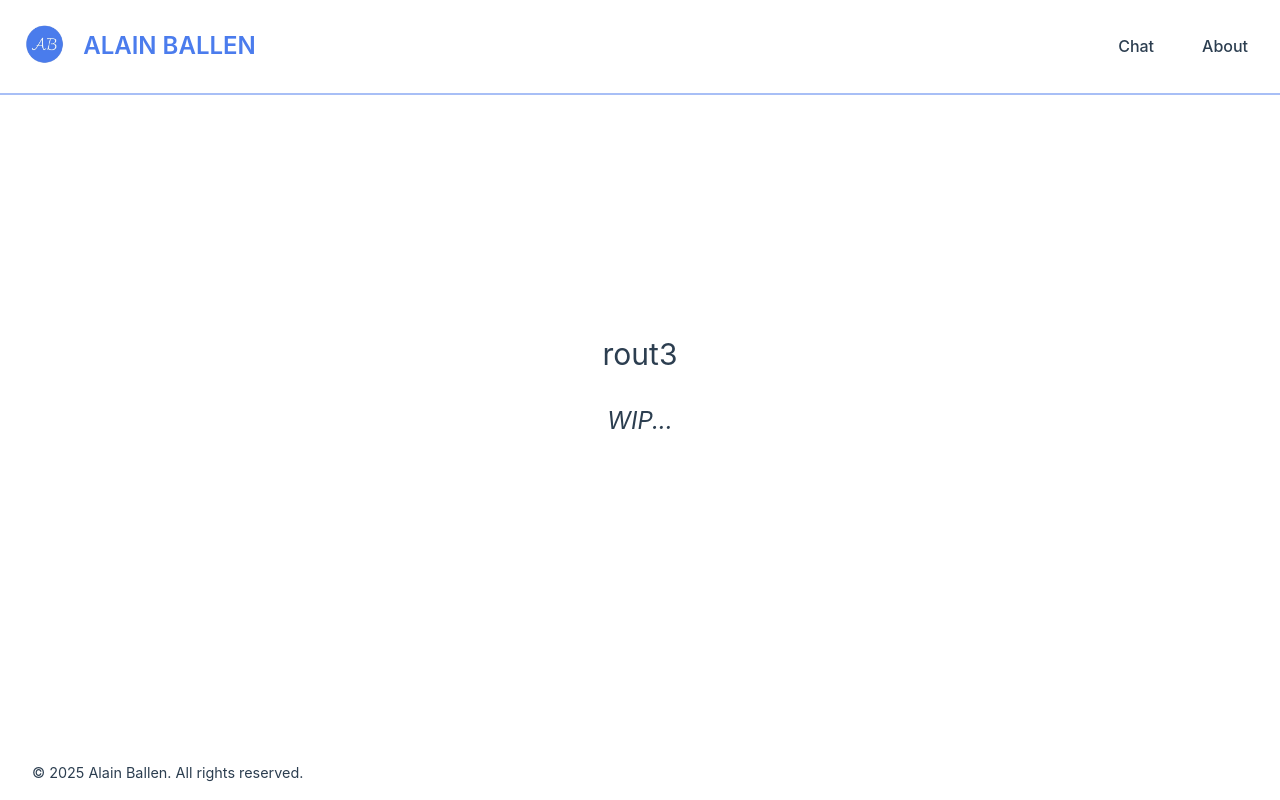
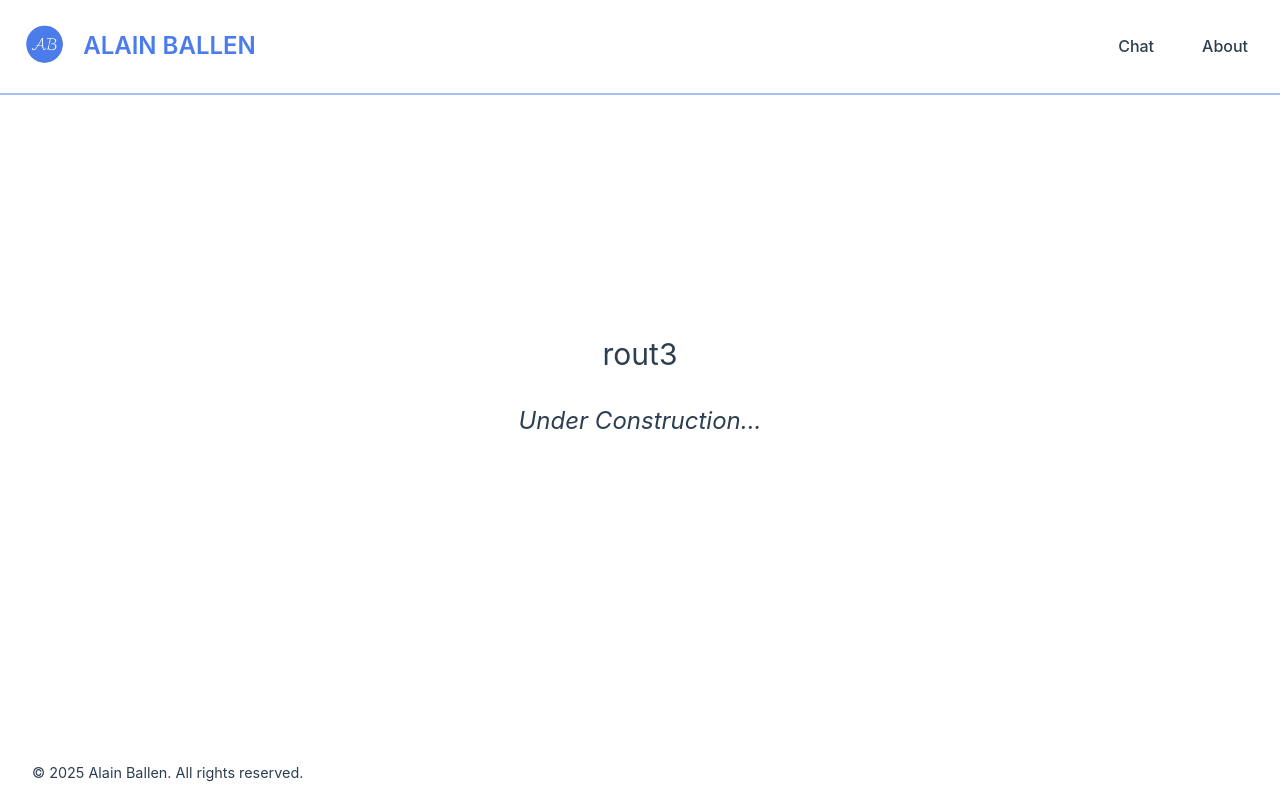
Before and after one commit to BallenAlain/Portfolio, a Vue app: page /rout3 in a window 1280 px wide. Built offline with nearby package versions, Linux system fonts and the light colour scheme; what oh-vue-icons would draw is missing.

Commit message:
home page width adjustments

```diff
--- a/src/components/home/ExperienceCard.vue
+++ b/src/components/home/ExperienceCard.vue
@@ -109,6 +109,7 @@ export default defineComponent({
   opacity: 0;
   transform: translate(0, 10vh);
   transition: all 1s;
+  max-width:95vw
 }
 
 .card.visible {
--- a/src/views/Companies/Rout3View.vue
+++ b/src/views/Companies/Rout3View.vue
@@ -2,7 +2,7 @@
   <div class="about">
     <h1>rout3</h1>
     <br />
-    <h2><i>WIP...</i></h2>
+    <h2><i>Under Construction...</i></h2>
   </div>
 </template>
 
--- a/src/views/HomeView.vue
+++ b/src/views/HomeView.vue
@@ -69,6 +69,7 @@ const items = jsonData
 .text-container {
   flex: 1;
   text-align: left;
+  padding-left: 5em;
 }
 
 .name {
```
